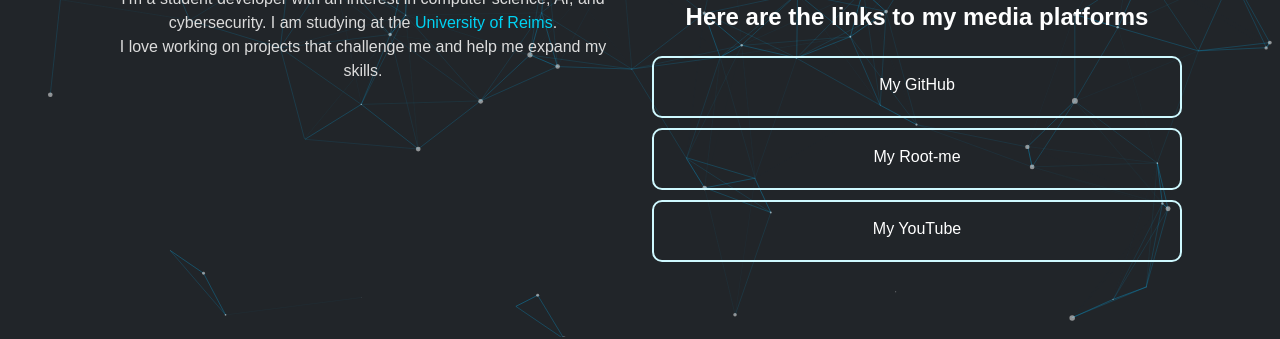
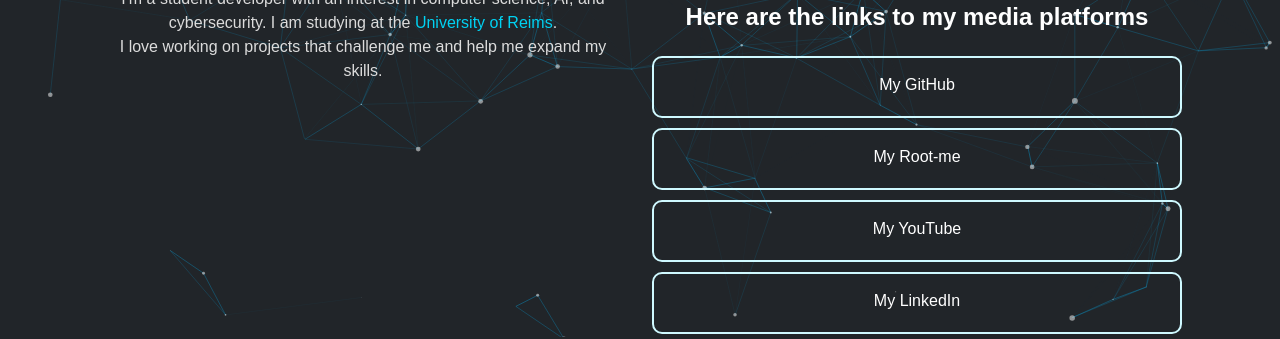
Before and after one commit to NotCrymy/NotCrymy.github.io, a plain HTML site: page index.html in a window 1280 px wide. Shown: the part 463-802 px from the top of the page. Drawn offline with nearby package versions, Linux system fonts and the light colour scheme; a web font is replaced by a local one.

Commit message:
add linkedIn

```diff
--- a/index.html
+++ b/index.html
@@ -65,6 +65,8 @@
                   <a href="https://www.root-me.org/Not_Crymy">My Root-me</a></li>
                 <li class="custom-item">
                   <a href="https://www.youtube.com/@crymy8224">My YouTube</a></li>
+                <li class="custom-item">
+                  <a href="https://www.linkedin.com/in/cl%C3%A9ment-sd-576155264/">My LinkedIn</a></li>
               </ul>
             </section>
           </div>
```
